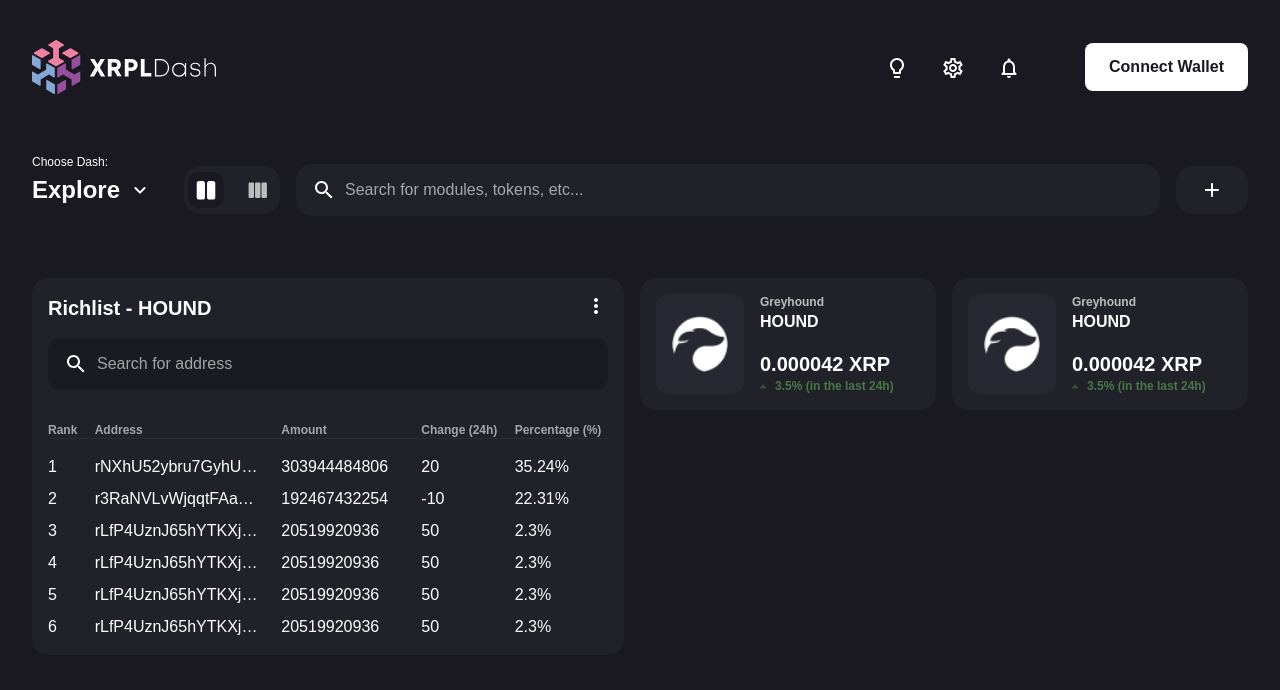
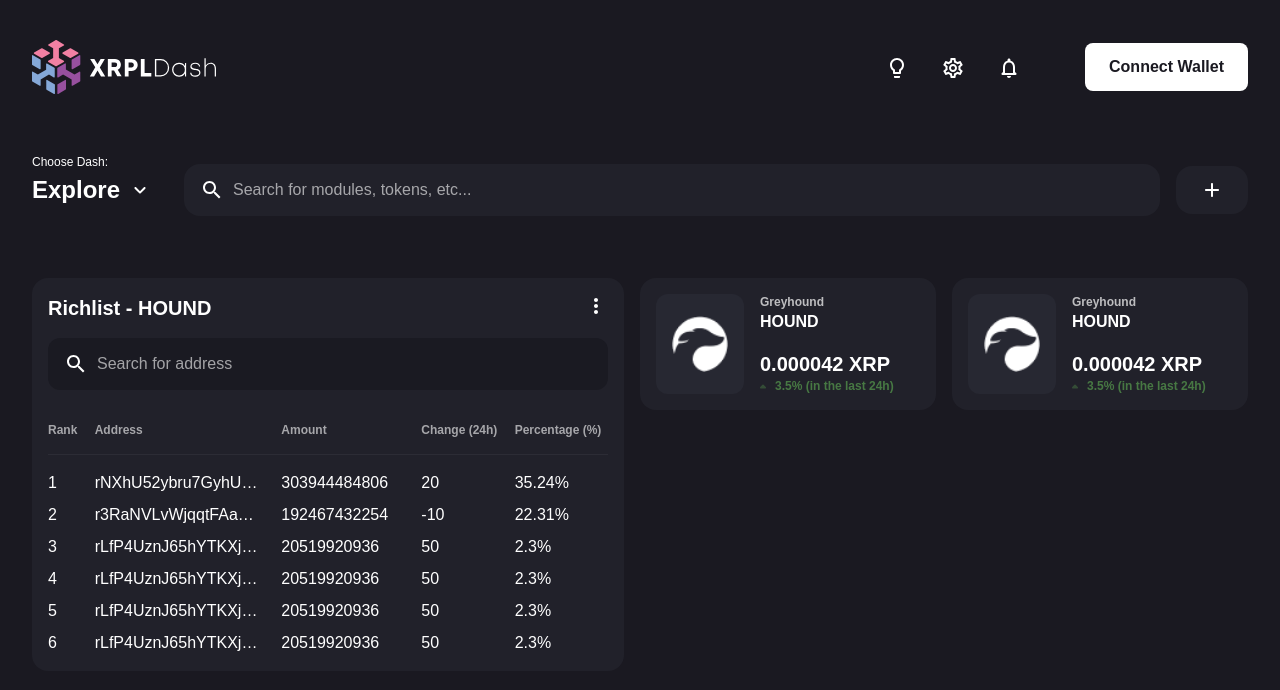
Before and after one commit to qwindo13/xrpl-dash, a Next.js app: page / in a window 1280 px wide. Shown: the top 690 px of the page. Built offline with nearby package versions, Linux system fonts and the light colour scheme.

Commit message:
Minor visual fixes

```diff
--- a/components/ControlPanel/ControlPanel.js
+++ b/components/ControlPanel/ControlPanel.js
@@ -35,7 +35,7 @@
                 </Dropdown>
             </div>
             <div className="flex flex-row w-full h-12 gap-4 items-center">
-                <Tabs className="bg-[#21212A] h-full px-1" options={tabOptions} />
+                <Tabs className="bg-[#21212A] h-full px-1 hidden md:Block" options={tabOptions} />
                 <SearchBar className="h-full" placeholder={"Search for modules, tokens, etc..."} />
                 <Dropdown className="aspect-square" position="right" trigger={
                     <Button className="h-full aspect-square	p-0 items-center flex flex-col !rounded-2xl">
--- a/components/Modules/FungibleTokens/RichList/RichList.js
+++ b/components/Modules/FungibleTokens/RichList/RichList.js
@@ -104,8 +104,8 @@
                     />
                 )}
 
-                <div className='flex flex-col gap-4'>
-                    <div className="flex flex-row justify-between border-b border-opacity-5 border-white">
+                <div className='flex flex-col gap-4 overflow-x-auto'>
+                    <div className="flex flex-row justify-between pb-4 border-b border-opacity-5 border-white">
                         {columns.map((column) => {
                             const isActive = sortConfig && sortConfig.key === column.sortKey;
                             return (
--- a/styles/globals.css
+++ b/styles/globals.css
@@ -19,7 +19,7 @@
 
 body {
   background: var(--background-color);
-  @apply font-mont overflow-hidden text-white;
+  @apply font-mont overflow-auto text-white;
 }
 main{
   place-content: flex-start;
```
